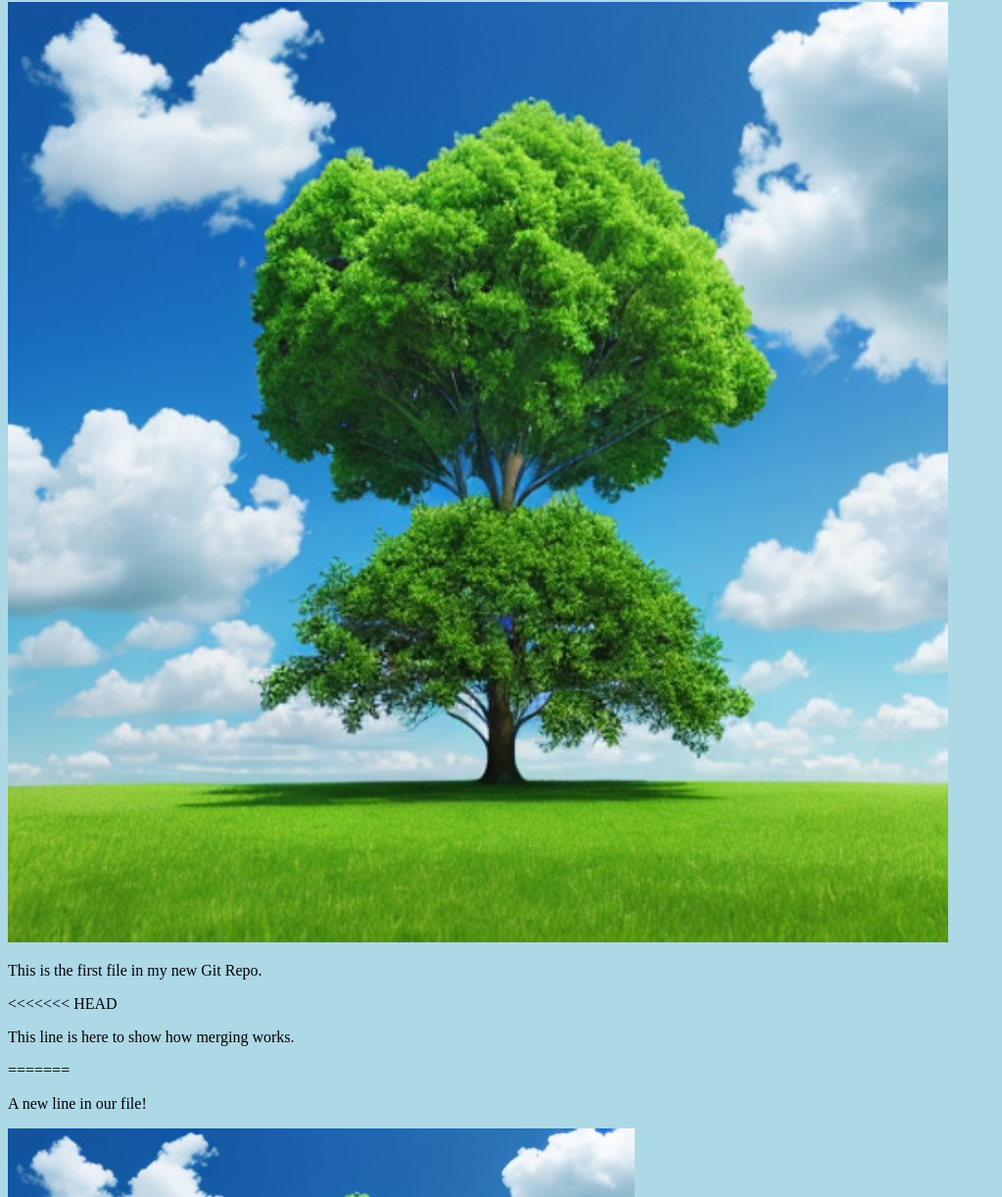
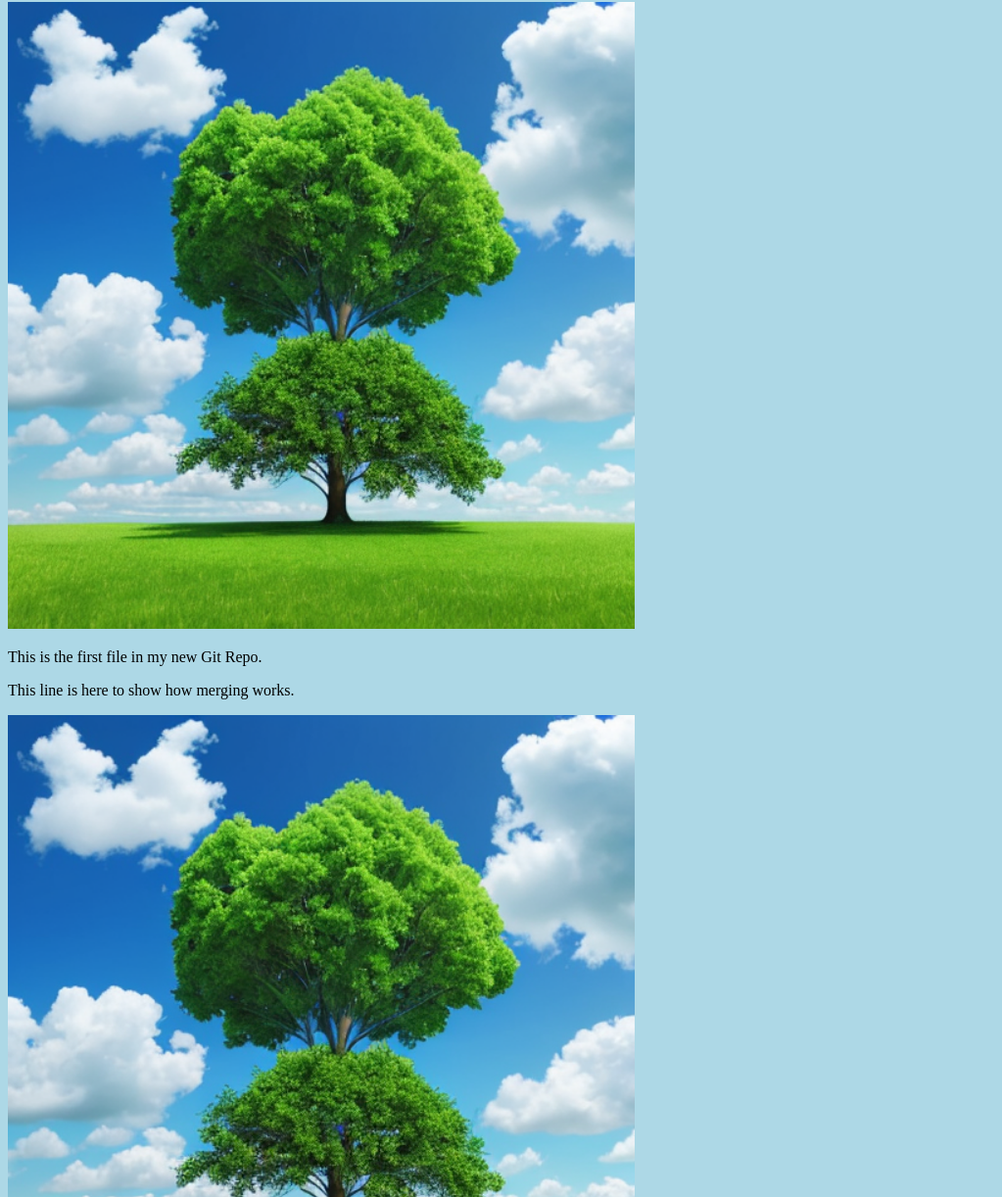
Before and after one commit to abhayiscoding/helloWorld, a plain HTML site: page index.html in a window 1280 px wide. Shown: the part 78-1300 px from the top of the page at 98% size, without its empty margins (0-1023 px from the left). Drawn offline with Linux system fonts and the light colour scheme.

Commit message:
Updated index.html. Resized Image

```diff
--- a/index.html
+++ b/index.html
@@ -7,14 +7,10 @@
 <body>
 
 <h1>Hello world!</h1>
-<div><img src="helloWorldImage.png" alt="Hello World from Space" style="width:100%;max-width:960px"></div>
+<div><img src="helloWorldImage.png" alt="Hello World from Space" style="width:100%;max-width:640px"></div>
 <p>This is the first file in my new Git Repo.</p>
-<<<<<<< HEAD
 <p>This line is here to show how merging works.</p>
-=======
-<p>A new line in our file!</p>
 <div><img src="helloWorldImage.png" alt="Hello Git" style="width:100%;max-width:640px"></div>
->>>>>>> helloWorldImages
 
 </body>
 </html>
```
